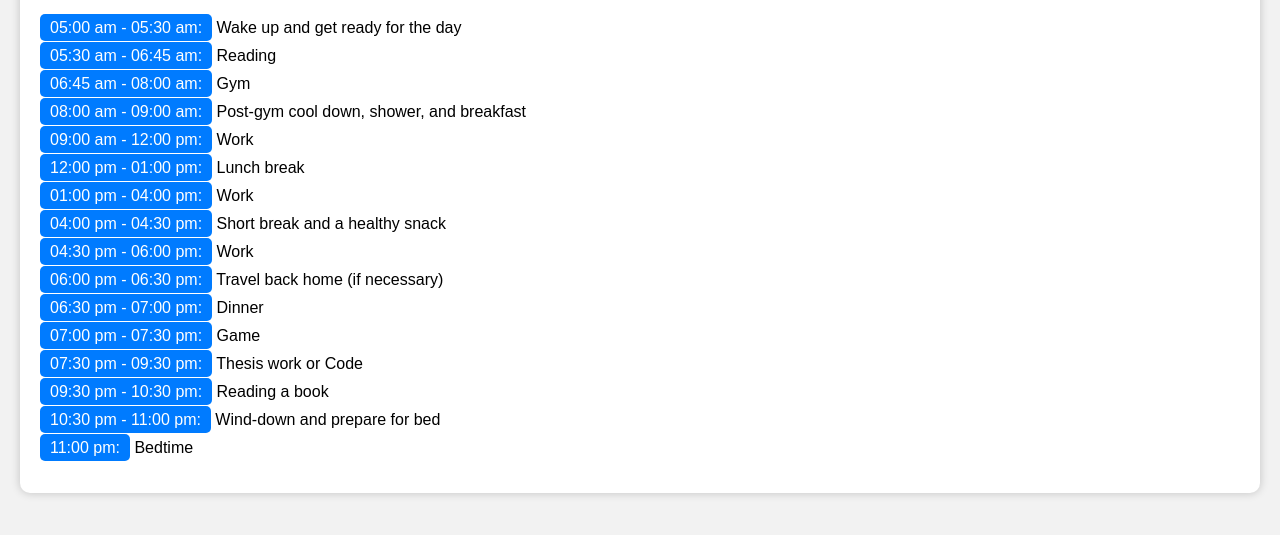
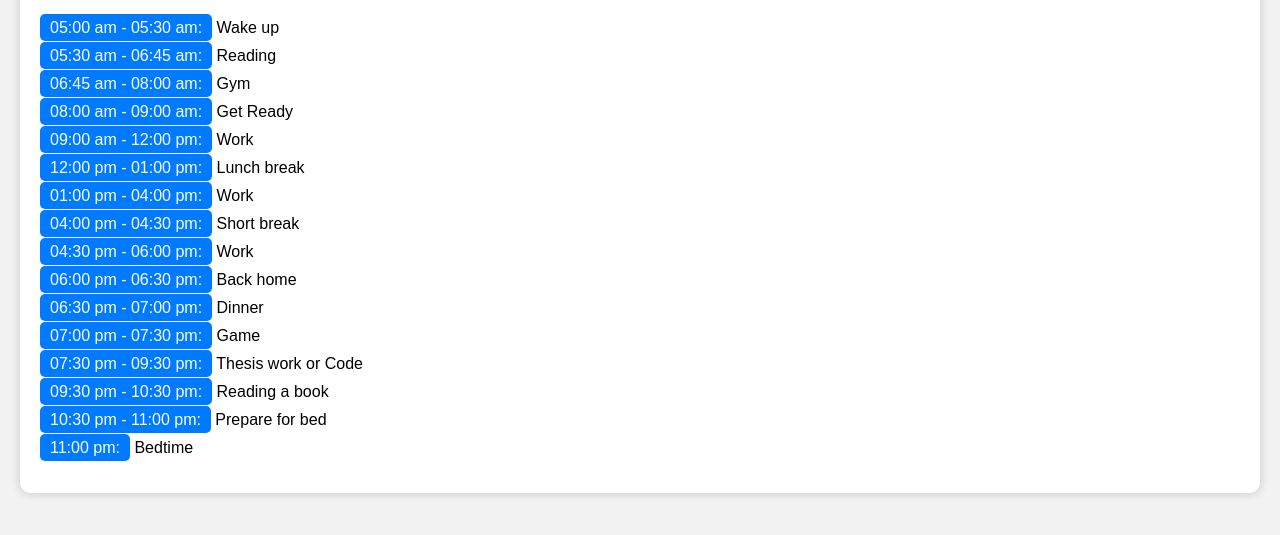
Before and after one commit to andrewmatteuw20/Daily-Schedule, a plain HTML site: page index.html in a window 1280 px wide. Shown: the part 101-636 px from the top of the page. Drawn offline with Linux system fonts and the light colour scheme.

Commit message:
Update index.html

```diff
--- a/index.html
+++ b/index.html
@@ -62,21 +62,21 @@
     <div class="schedule">
         <h1>Daily Schedule</h1>
         <ul>
-            <li><span class="time">05:00 am - 05:30 am:</span> Wake up and get ready for the day</li>
+            <li><span class="time">05:00 am - 05:30 am:</span> Wake up</li>
             <li><span class="time">05:30 am - 06:45 am:</span> Reading</li>
             <li><span class="time">06:45 am - 08:00 am:</span> Gym</li>
-            <li><span class="time">08:00 am - 09:00 am:</span> Post-gym cool down, shower, and breakfast</li>
+            <li><span class="time">08:00 am - 09:00 am:</span> Get Ready</li>
             <li><span class="time">09:00 am - 12:00 pm:</span> Work</li>
             <li><span class="time">12:00 pm - 01:00 pm:</span> Lunch break</li>
             <li><span class="time">01:00 pm - 04:00 pm:</span> Work</li>
-            <li><span class="time">04:00 pm - 04:30 pm:</span> Short break and a healthy snack</li>
+            <li><span class="time">04:00 pm - 04:30 pm:</span> Short break</li>
             <li><span class="time">04:30 pm - 06:00 pm:</span> Work</li>
-            <li><span class="time">06:00 pm - 06:30 pm:</span> Travel back home (if necessary)</li>
+            <li><span class="time">06:00 pm - 06:30 pm:</span> Back home</li>
             <li><span class="time">06:30 pm - 07:00 pm:</span> Dinner</li>
             <li><span class="time">07:00 pm - 07:30 pm:</span> Game</li>
             <li><span class="time">07:30 pm - 09:30 pm:</span> Thesis work or Code</li>
             <li><span class="time">09:30 pm - 10:30 pm:</span> Reading a book</li>
-            <li><span class="time">10:30 pm - 11:00 pm:</span> Wind-down and prepare for bed</li>
+            <li><span class="time">10:30 pm - 11:00 pm:</span> Prepare for bed</li>
             <li><span class="time">11:00 pm:</span> Bedtime</li>
         </ul>
     </div>
```
